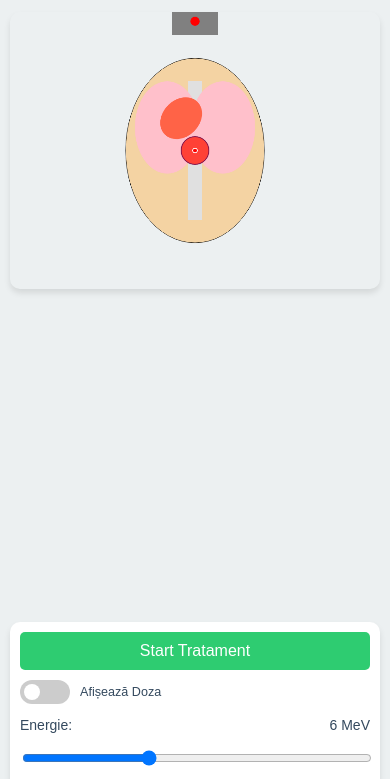
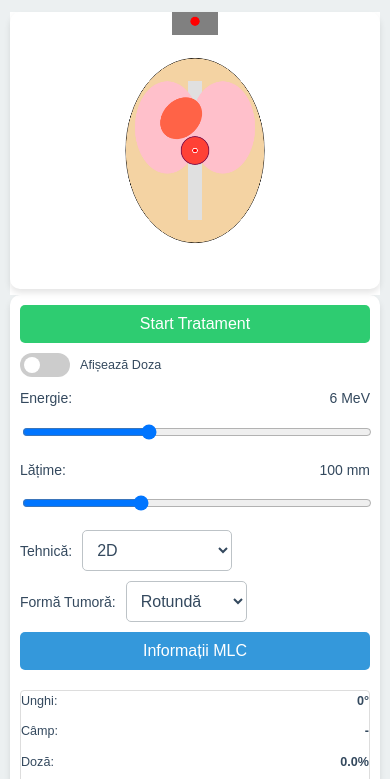
Before and after one commit to BacaluVictor/radioterapie-simulare, a plain HTML site: page index.html in a window 390 px wide. Shown: the part 47-826 px from the top of the page. Drawn offline with Linux system fonts and the light colour scheme.

Commit message:
Update styles.css

```diff
--- a/styles.css
+++ b/styles.css
@@ -296,9 +296,22 @@ footer {
     color: #777;
 }
 
+.highlight {
+    animation: highlight 0.3s ease-in-out;
+}
+
+@keyframes highlight {
+    0% {
+        background-color: rgba(46, 204, 113, 0.2);
+    }
+    100% {
+        background-color: transparent;
+    }
+}
+
 @media (max-width: 768px) {
     .content {
-        flex-direction: column;
+        display: block;
     }
 
     .panel-section, .beam-controls {
@@ -327,17 +340,20 @@ footer {
     input[type="range"] {
         height: 30px;
     }
-}
 
-.highlight {
-    animation: highlight 0.3s ease-in-out;
-}
+    .simulation-area {
+        position: sticky;
+        top: 0;
+        z-index: 100;
+        background: #fff;
+    }
 
-@keyframes highlight {
-    0% {
-        background-color: rgba(46, 204, 113, 0.2);
+    .control-panel {
+        margin-top: 0;
     }
-    100% {
-        background-color: transparent;
+
+    .panel-section:first-child {
+        margin-top: 0;
+        padding-top: 0;
     }
 }
```
